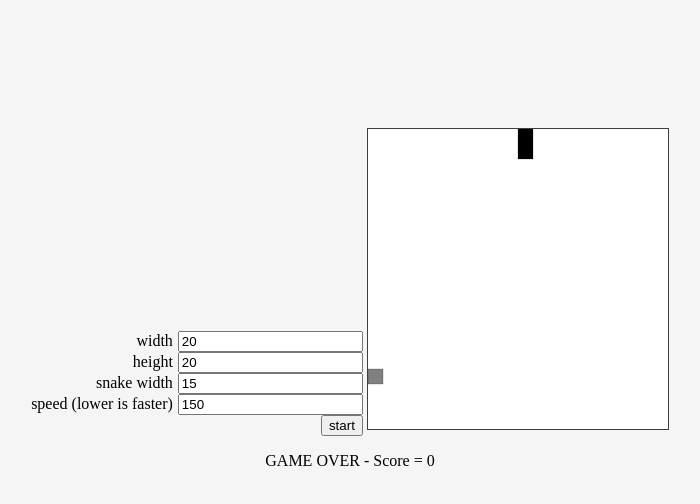
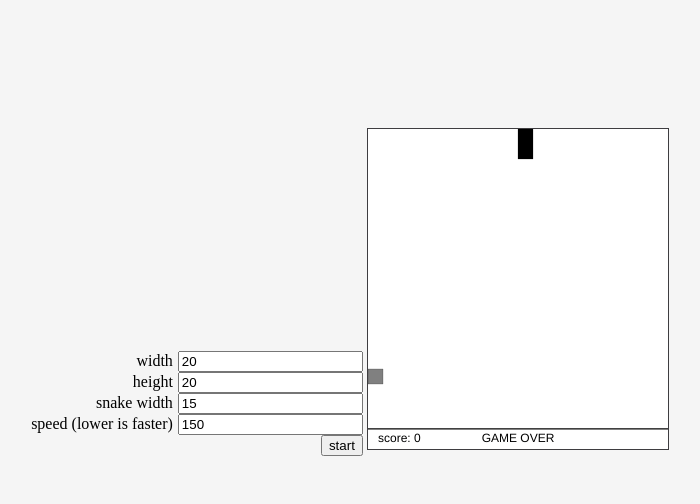
Before and after one commit to Farof/snake.js, a plain HTML site: page demo/index.html in a window 1280 px wide. Both pictures are taken after a click on the button "start". Shown: the whole page, without its empty margins (290-990 px from the left). Drawn offline with Linux system fonts and the light colour scheme.

Commit message:
in-game HUD for score & GAME OVER

```diff
--- a/demo/index.html
+++ b/demo/index.html
@@ -26,7 +26,7 @@
       </div>
 
       <div id="snake" style="display: inline-block;">
-        <canvas width="300" height="300" style="border: 1px solid #3E3D40; background-color: white; display: inline-block;"></canvas>
+        <canvas width="300" height="320" style="border: 1px solid #3E3D40; background-color: white; display: inline-block;"></canvas>
       </div>
 
     </div>
--- a/src/snake.js
+++ b/src/snake.js
@@ -27,6 +27,7 @@
     this.snakeWidth = options.snakeWidth || Snake.snakeWidth;
     this.snakeLength = options.snakeLength || Snake.snakeLength;
     this.speed = options.speed || Snake.speed;
+    this.hudHeight = options.hudHeight || Snake.hudHeight;
 
     this.body = [{ x: Math.round(this.width / 2), y: Math.round(this.height / 2) }];
     this.direction = (this.width > this.height) ? Snake.direction.left : Snake.direction.top;
@@ -68,6 +69,7 @@
     snakeWidth: { value: 20 },
     snakeLength: { value: 3 },
     speed: { value: 300 },
+    hudHeight: { value: 20 },
 
     direction: {
       value: {
@@ -129,7 +131,7 @@
     gameOver: {
       value: function () {
         this.stop();
-        document.getElementById('debug').textContent = 'GAME OVER - Score = ' + (this.body.length - this.snakeLength);
+        this.drawHUD();
         return this;
       }
     },
@@ -183,7 +185,7 @@
       value: function () {
         var node = this.canvas = document.createElement('canvas');
 
-        node.setAttribute('height', this.height * this.snakeWidth);
+        node.setAttribute('height', this.height * this.snakeWidth + this.hudHeight);
         node.setAttribute('width', this.width * this.snakeWidth);
 
         node.style.border = '1px solid #3E3D40';
@@ -221,6 +223,7 @@
 
         this.drawSnake();
         this.drawApple();
+        this.drawHUD();
 
         return this;
       }
@@ -264,6 +267,38 @@
         ctx.closePath();
 
         return this;
+      }
+    },
+
+    drawHUD: {
+      value: function () {
+        var ctx = this.ctx;
+
+        ctx.fillStyle = 'black';
+        ctx.lineWidth = 1;
+        ctx.font = '12px Helvetica';
+        ctx.textBaseline = 'middle';
+
+        // clean hud zone
+        ctx.clearRect(0, this.canvas.height - this.hudHeight, this.canvas.width, this.hudHeight);
+
+        // draw hud top bar
+        ctx.beginPath();
+        ctx.moveTo(0, this.canvas.height - this.hudHeight);
+        ctx.lineTo(this.width * this.snakeWidth, this.canvas.height - this.hudHeight);
+        ctx.fill();
+        ctx.stroke();
+        ctx.closePath();
+
+        if (this.isDead()) {
+          // draw GAME OVER & restart button
+          ctx.textAlign = 'center';
+          ctx.fillText('GAME OVER', this.canvas.width / 2, this.canvas.height - this.hudHeight / 2);
+          ctx.textAlign = 'left';
+        }
+
+        // draw score
+        ctx.fillText('score: ' + (this.body.length - this.snakeLength), 10, this.canvas.height - this.hudHeight / 2);
       }
     },
 
```
